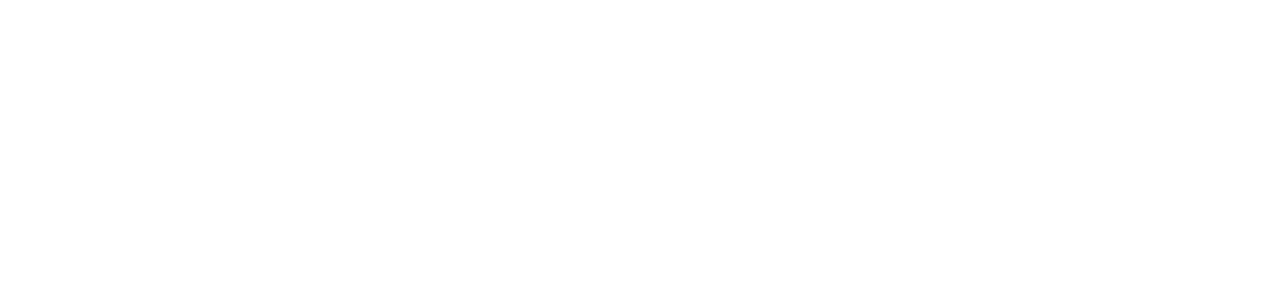
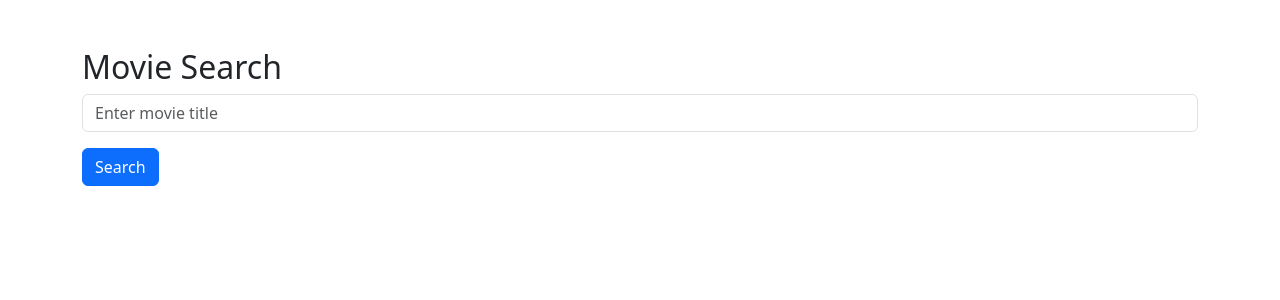
Before and after one commit to jakejenden/sportsphere_frontend, a React (Create React App) app: page /return-results in a window 1280 px wide. Before the commit this address had no page. Shown: the top 300 px of the page. Built offline with nearby package versions, Linux system fonts and the light colour scheme.

Commit message:
Add return results component

```diff
--- a/src/AppRouter.tsx
+++ b/src/AppRouter.tsx
@@ -4,6 +4,7 @@ import React from 'react';
 import { BrowserRouter as Router, Route, Routes, Navigate } from 'react-router-dom';
 import CreateUser from './createUser';
 import LoginPage from './loginPage'; // Import your login page component
+import MovieSearchPage from './movieSearchPage';
 
 const AppRouter: React.FC = () => {
   return (
@@ -11,6 +12,7 @@ const AppRouter: React.FC = () => {
       <Routes>
         <Route path="/create-user" element={<CreateUser />} />
         <Route path="/login" element={<LoginPage />} />
+        <Route path="/return-results" element={<MovieSearchPage />} />
         {/* Add other routes as needed */}
         <Route path="/" element={<Navigate to="/login" />} />
       </Routes>
--- a/src/loginPage.tsx
+++ b/src/loginPage.tsx
@@ -3,6 +3,7 @@ import React, { useState, ChangeEvent, FormEvent } from 'react';
 import axios from 'axios';
 import { Form, Button } from 'react-bootstrap';
 import { Link } from 'react-router-dom';
+import { useNavigate } from 'react-router-dom';
 
 interface FormData {
   Username: string;
@@ -10,6 +11,7 @@ interface FormData {
 }
 
 const LoginPage: React.FC = () => {
+  const navigate = useNavigate(); // Access the history object
   const [formData, setFormData] = useState<FormData>({
     Username: '',
     Password: '',
@@ -27,15 +29,20 @@ const LoginPage: React.FC = () => {
 
     try {
       const response = await axios.post('http://localhost:3030/login', formData);
+      console.log('Response Data:', response.data);
 
       // Assuming the backend returns a token upon successful login
-      const token = response.data.token;
+      const token = response.data;
 
       // You can store the token in local storage or a state management solution
       // Example: localStorage.setItem('token', token);
+      localStorage.setItem('token', token.trim())
 
-      alert('Login successful!');
-      // Redirect the user or perform other actions after successful login
+      // Handle success, e.g., show a success message or redirect to another page
+      console.log('User logged in successfully', response.data);
+
+      // Redirect to the login page
+      navigate('/return-results');
     } catch (error) {
       const errorMessage = (error as Error).message;
 
--- /dev/null
+++ b/src/movieSearchPage.tsx
@@ -0,0 +1,109 @@
+// MovieSearchPage.tsx
+import React, { useState, useEffect } from 'react';
+import { Form, Button, Table } from 'react-bootstrap';
+import axios from 'axios';
+
+interface MovieResult {
+  Adult: string,
+  Budget: string,
+  Genres: string,
+  Language: string,
+  Title: string,
+  Overview: string,
+  PopularityScore: string,
+  ProductionCompanies: string,
+  ProductionCountries: string,
+  ReleaseDate: string,
+  Revenue: number,
+  RunTime: number,
+  SpokenLanguages: string,
+  VoteAverageScore: number,
+  VoteCount: number
+}
+
+const MovieSearchPage: React.FC = () => {
+  const [searchTerm, setSearchTerm] = useState<string>('');
+  const [movieResults, setMovieResults] = useState<MovieResult[]>([]);
+  const [token, setToken] = useState<string | null>(null);
+
+  useEffect(() => {
+    // Retrieve the token from localStorage on component mount
+    const storedToken = localStorage.getItem('token');
+    console.log('Stored Token:', storedToken);
+    setToken(storedToken);
+  }, []); // Empty dependency array ensures this runs only once on mount
+
+  const handleSearch = async () => {
+    try {
+      document.cookie = `token=${token}; path=/`;
+
+      const response = await axios.get(`http://localhost:3030/returnresults?title=${searchTerm}`, {
+        withCredentials: true,
+      });
+      const fetchedResults: MovieResult[] = response.data;
+
+      setMovieResults(fetchedResults);
+    } catch (error) {
+      console.error('Error fetching movie data:', error);
+      // Handle error, e.g., display an error message
+    }
+  };
+
+  return (
+    <div className="container mt-5">
+      <h2>Movie Search</h2>
+
+      <Form>
+        <Form.Group controlId="searchTerm" className="mb-3">
+          <Form.Control
+            type="text"
+            placeholder="Enter movie title"
+            value={searchTerm}
+            onChange={(e) => setSearchTerm(e.target.value)}
+          />
+        </Form.Group>
+
+        <Button variant="primary" onClick={handleSearch}>
+          Search
+        </Button>
+      </Form>
+
+      {movieResults && movieResults.length > 0 && (
+        <Table className="mt-3" striped bordered hover>
+          <thead>
+            <tr>
+              <th>Release Date</th>
+              <th>Adult Rating</th>
+              <th>Budget</th>
+              <th>Genre</th>
+              <th>Language</th>
+              <th>Popularity</th>
+              <th>Revenue</th>
+              <th>Length</th>
+              <th>Average Vote</th>
+              <th>Vote Count</th>
+            </tr>
+          </thead>
+          <tbody>
+            {movieResults.map((result, index) => (
+              <tr key={index}>
+                <td>{result.ReleaseDate}</td>
+                <td>{result.Adult}</td>
+                <td>{result.Budget}</td>
+                <td>{result.Genres}</td>
+                <td>{result.Language}</td>
+                <td>{result.PopularityScore}</td>
+                <td>{result.Revenue}</td>
+                <td>{result.RunTime}</td>
+                <td>{result.VoteAverageScore}</td>
+                <td>{result.VoteCount}</td>
+              </tr>
+            ))}
+          </tbody>
+        </Table>
+      )}
+    </div>
+  );
+};
+
+export default MovieSearchPage;
```
